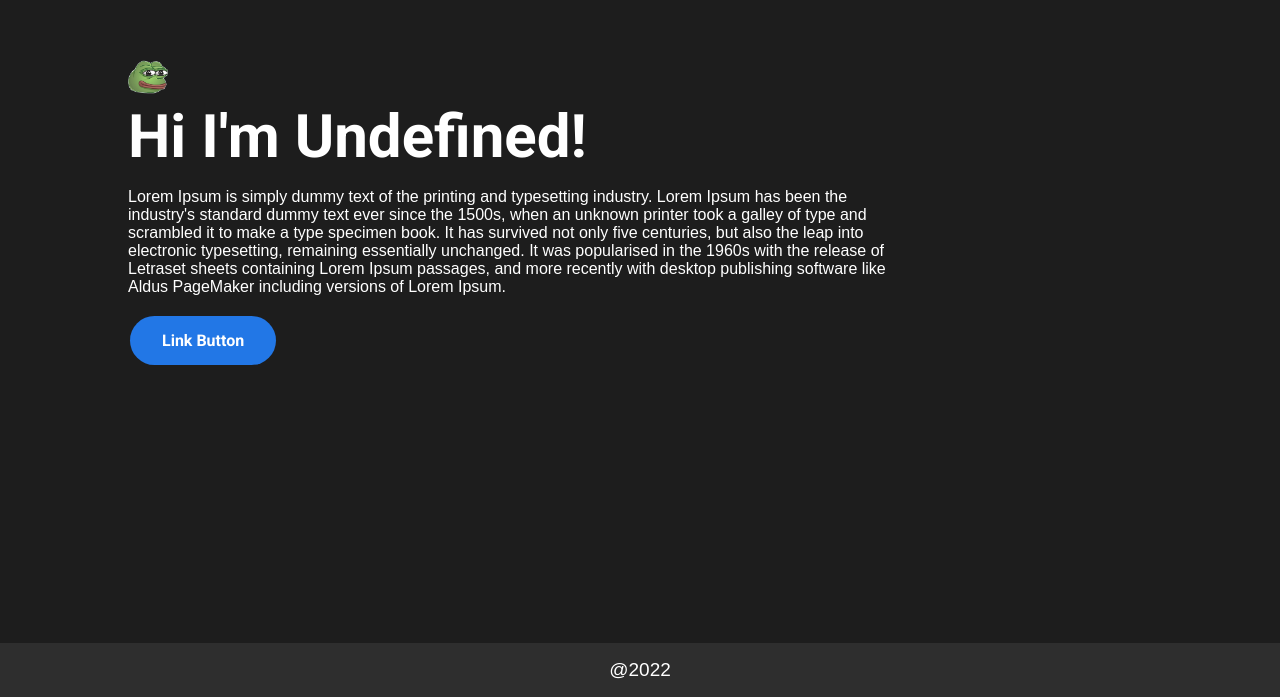
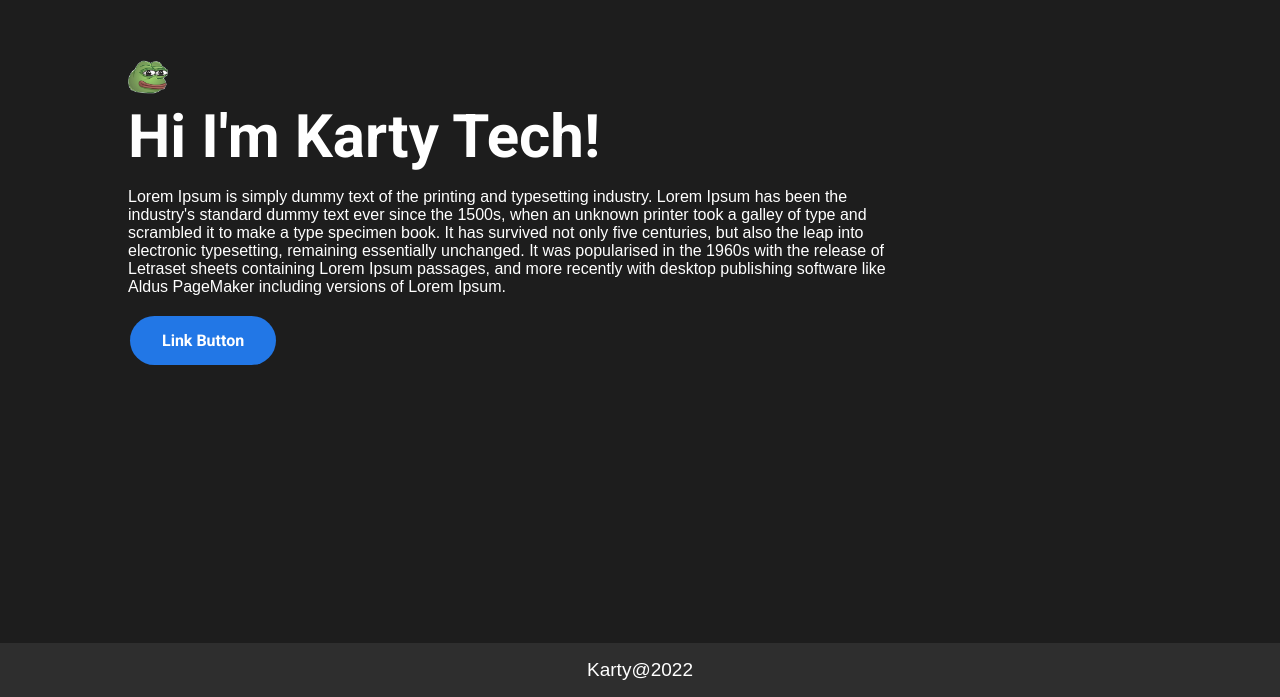
Before and after one commit to kartytech/basic-website, a plain HTML site: page index.html in a window 1280 px wide. Shown: the part 103-800 px from the top of the page. Drawn offline with Linux system fonts and the light colour scheme; a web font is replaced by a local one.

Commit message:
Update index.html

```diff
--- a/index.html
+++ b/index.html
@@ -16,13 +16,13 @@
 <body>
     <div class="area">
         <img src="./public/images/frog.png" style="height: 40px;"><br>
-        <h style="font-size: 60px; ">Hi I'm Undefined!</h><br>
+        <h style="font-size: 60px; ">Hi I'm Karty Tech!</h><br>
         <p class="text">Lorem Ipsum is simply dummy text of the printing and typesetting industry. Lorem Ipsum has been the industry's standard dummy text ever since the 1500s, when an unknown printer took a galley of type and scrambled it to make a type specimen book.
             It has survived not only five centuries, but also the leap into electronic typesetting, remaining essentially unchanged. It was popularised in the 1960s with the release of Letraset sheets containing Lorem Ipsum passages, and more recently
             with desktop publishing software like Aldus PageMaker including versions of Lorem Ipsum.</p>
         <a href="#" class="button">Link Button</a>
     </div>
 </body>
-<div class="footer">@2022</div>
+<div class="footer">Karty@2022</div>
 
 </html>
```
